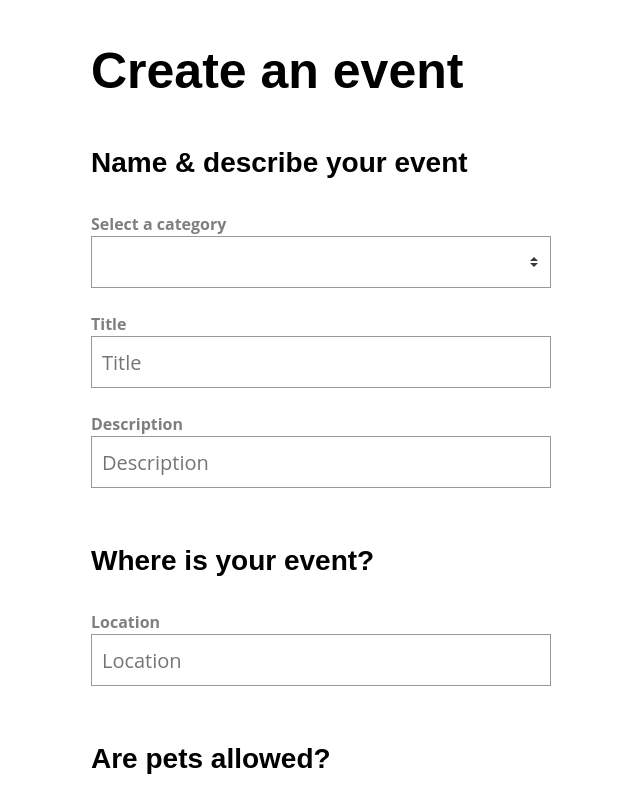
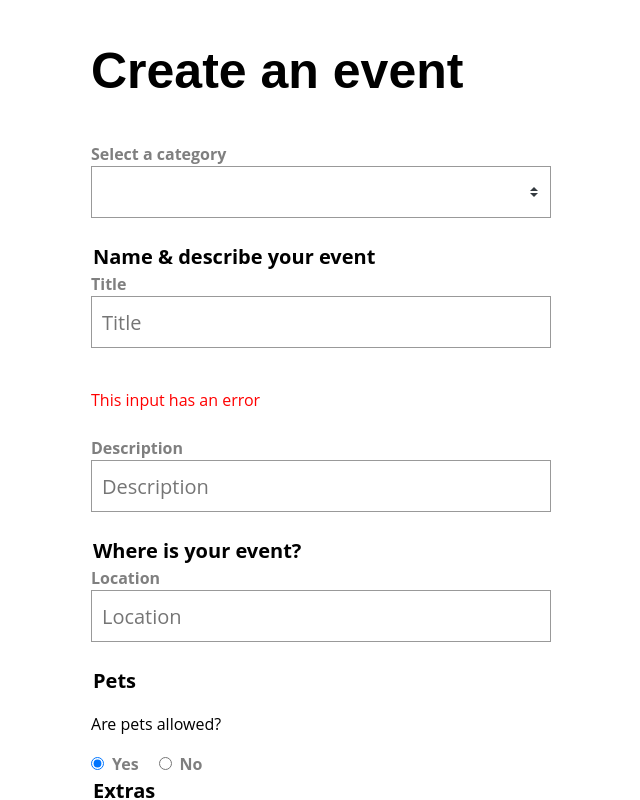
Before and after one commit to fleurdekroon/Vue-3-Forms, a Vue app: page / in a window 1280 px wide. Shown: the top 800 px of the page, without its empty margins (339-979 px from the left). Built offline with nearby package versions, Linux system fonts and the light colour scheme.

Commit message:
End of lesson 9

```diff
--- a/src/components/BaseCheckbox.vue
+++ b/src/components/BaseCheckbox.vue
@@ -4,11 +4,13 @@
     @change="$emit('update:modelValue', $event.target.checked)"
     type="checkbox"
     class="field"
+    :id="uuid"
   />
-  <label v-if="label">{{ label }}</label>
+  <label :for="uuid" v-if="label">{{ label }}</label>
 </template>
 
 <script>
+import UniqueID from '../features/UniqueID'
 export default {
   props: {
     label: {
@@ -19,6 +21,12 @@
       type: Boolean,
       default: false
     }
+  },
+  setup () {
+    const uuid = UniqueID().getID()
+    return {
+      uuid
+    }
   }
 }
 </script>
--- a/src/components/BaseInput.vue
+++ b/src/components/BaseInput.vue
@@ -1,15 +1,27 @@
 <template>
-  <label>{{ label }}</label>
+  <label :for="uuid" v-if="label">{{ label }}</label>
   <input
   v-bind="$attrs"
   :value="modelValue"
   :placeholder="label"
   @input="$emit('update:modelValue', $event.target.value)"
   class="field"
+  :id="uuid"
+  :aria-describedby="error ? `${uuid}-error` : null"
+  :aria-invalid="error ? true: null"
   />
+  <p
+    v-if="error"
+    class="errorMessage"
+    :id="`${uuid}-error`"
+    aria-live="assertive"
+  >
+  {{ error }}
+  </p>
 </template>
 
 <script>
+import UniqueID from '../features/UniqueID'
 export default {
   props: {
     label: {
@@ -19,6 +31,16 @@
     modelValue: {
       type: [String, Number],
       default: ''
+    },
+    error: {
+      type: String,
+      default: ''
+    }
+  },
+  setup () {
+    const uuid = UniqueID().getID()
+    return {
+      uuid
     }
   }
 }
--- a/src/components/BaseRadio.vue
+++ b/src/components/BaseRadio.vue
@@ -5,11 +5,14 @@
     :value="value"
     @change="$emit('update:modelValue', value)"
     v-bind="$attrs"
+    :id="uuid"
   />
-  <label v-if="label">{{ label }}</label>
+  <label :for="uuid" v-if="label">{{ label }}</label>
 </template>
 
 <script>
+import UniqueID from '../features/UniqueID'
+
 export default {
   props: {
     label: {
@@ -24,6 +27,13 @@
       type: [String, Number],
       required: true
     }
+  },
+  setup () {
+    const uuid = UniqueID().getID()
+
+    return {
+      uuid
+    }
   }
 }
 </script>
--- a/src/components/BaseSelect.vue
+++ b/src/components/BaseSelect.vue
@@ -1,5 +1,5 @@
 <template>
-  <label v-if="label">{{ label }}</label>
+  <label :for="uuid" v-if="label">{{ label }}</label>
   <select
     :value="modelValue"
     v-bind="{
@@ -7,6 +7,7 @@
       onChange: ($event) => { $emit('update:modelValue', $event.target.value) }
     }"
     class="field"
+    :id="uuid"
   >
     <option
       v-for="option in options"
@@ -18,6 +19,8 @@
 </template>
 
 <script>
+import UniqueID from '../features/UniqueID'
+
 export default {
   props: {
     label: {
@@ -32,6 +35,12 @@
       type: Array,
       required: true
     }
+  },
+  setup () {
+    const uuid = UniqueID().getID()
+    return {
+      uuid
+    }
   }
 }
 </script>
--- a/src/views/SimpleForm.vue
+++ b/src/views/SimpleForm.vue
@@ -2,8 +2,6 @@
   <div>
     <h1>Create an event</h1>
     <form @submit.prevent="sendForm">
-
-      <h3>Name & describe your event</h3>
 
       <BaseSelect
         :options="categories"
@@ -11,10 +9,14 @@
         label="Select a category"
       />
 
+      <fieldset>
+        <legend>Name & describe your event</legend>
+
         <BaseInput
           v-model="event.title"
           label="Title"
           type="text"
+          error="This input has an error"
         />
 
         <BaseInput
@@ -22,16 +24,21 @@
           label="Description"
           type="text"
         />
+      </fieldset>
 
-      <h3>Where is your event?</h3>
+      <fieldset>
+        <legend>Where is your event?</legend>
 
         <BaseInput
           v-model="event.location"
           label="Location"
           type="text"
         />
+      </fieldset>
 
-      <h3>Are pets allowed?</h3>
+      <fieldset>
+        <legend>Pets</legend>
+        <p>Are pets allowed?</p>
         <div>
           <BaseRadioGroup
             v-model="event.pets"
@@ -39,21 +46,23 @@
             :options="petOptions"
           />
         </div>
+      </fieldset>
 
-      <h3>Extras</h3>
+      <fieldset>
+        <legend>Extras</legend>
         <div>
           <BaseCheckbox
             label="Catering"
             v-model="event.extras.catering"
           />
         </div>
-
         <div>
           <BaseCheckbox
             label="Live music"
             v-model="event.extras.music"
             />
         </div>
+      </fieldset>
 
       <button type="submit">Submit</button>
     </form>
@@ -106,9 +115,22 @@
         })
         .catch(function (err) {
           console.log('Error', err)
-        }
-        )
+        })
     }
   }
 }
 </script>
+
+<style>
+  fieldset {
+    border: 0;
+    padding: 0;
+    margin: 0;
+  }
+
+  legend {
+    font-size: 20px;
+    font-weight: 700;
+    margin-top: 20px;
+  }
+</style>
```
Lines whose indentation alone changed are shown as unchanged.
